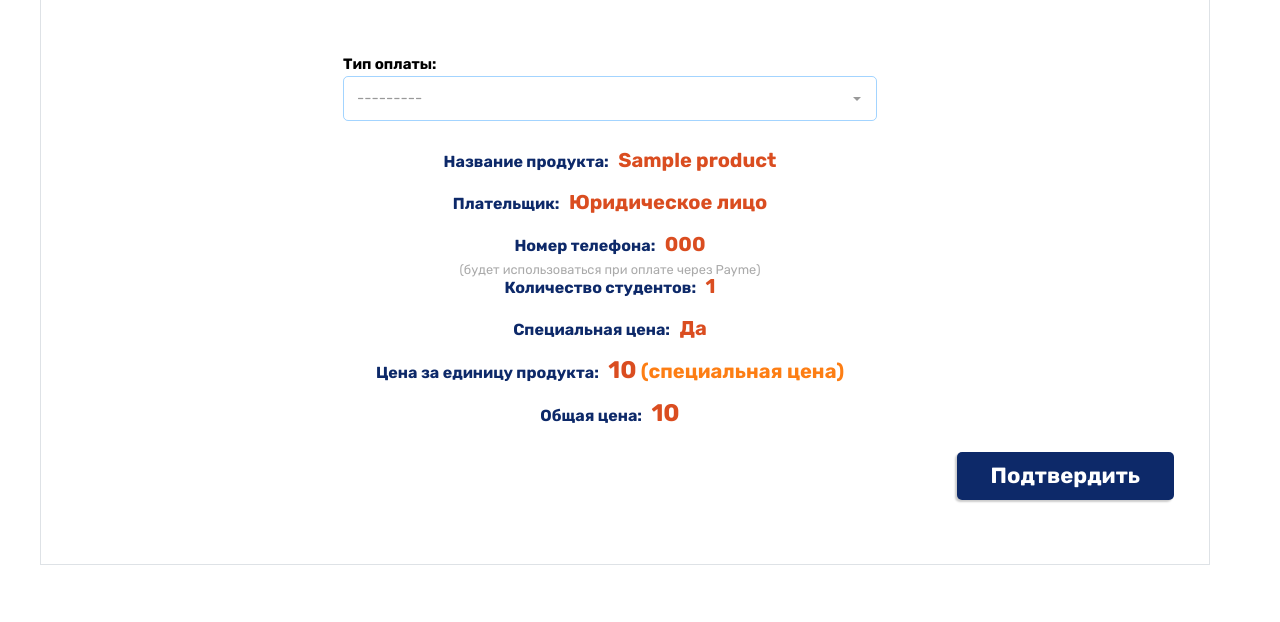
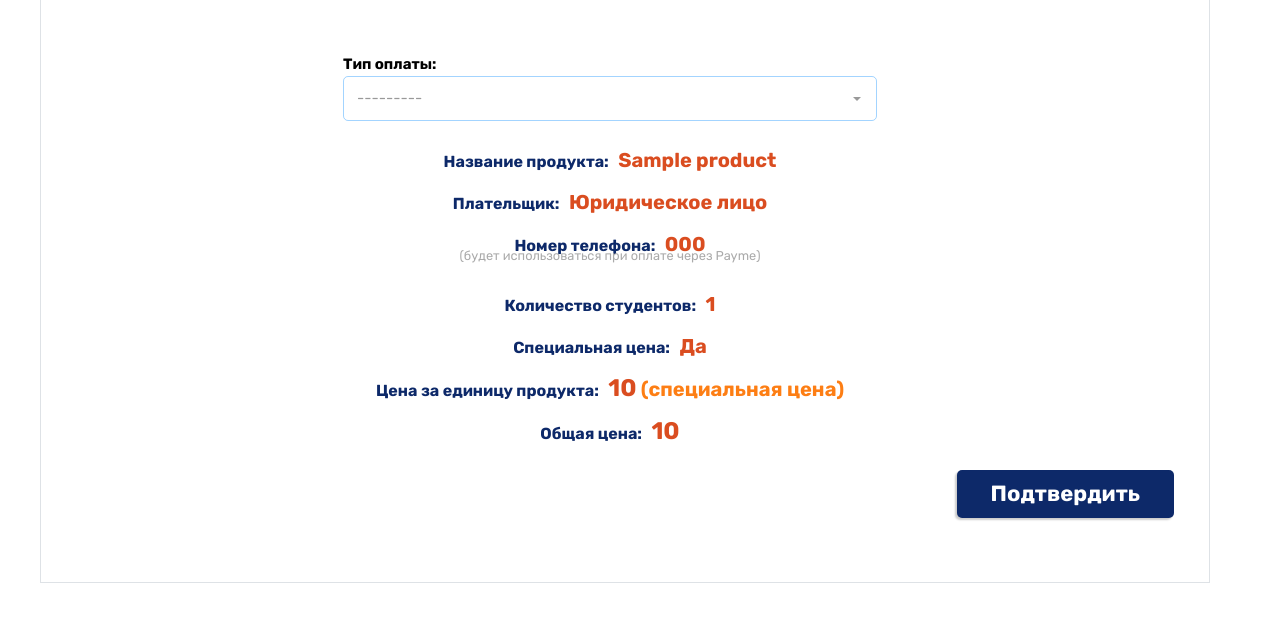
Before and after one commit to Dooweed/bbu_academy, a Django app: template templates/purchase/payment-form.html in a window 1280 px wide. Shown: the part 421-1043 px from the top of the page. Run offline with Django 3.2, Linux system fonts and the light colour scheme; data comes from the database, SQL or seed files in the repository; tables that the repository leaves empty hold one stand-in row (values such as "Sample post"); the template is opened without the code that fills it: values that come from a table or form of the project are taken from there, most other values are stand-ins (such as "Sample title", 1, 10 or a date in 2020); some libraries are stand-ins or nearby versions.

Commit message:
Minor changes

```diff
--- a/templates/purchase/payment-form.html
+++ b/templates/purchase/payment-form.html
@@ -55,7 +55,7 @@
                             <p class="line">
                                 <span class="label">{% translate 'Номер телефона' %}: </span>
                                 <span class="value">{{ record.payer.phone }}</span>
-                                <small class="mb-3">({% translate 'будет использоваться при оплате через Payme' %})</small>
+                                <small style="margin-top: -14px" class="mb-5">({% translate 'будет использоваться при оплате через Payme' %})</small>
                             </p>
                             <p class="line">
                                 <span class="label">{% translate 'Количество студентов' %}: </span>
```
